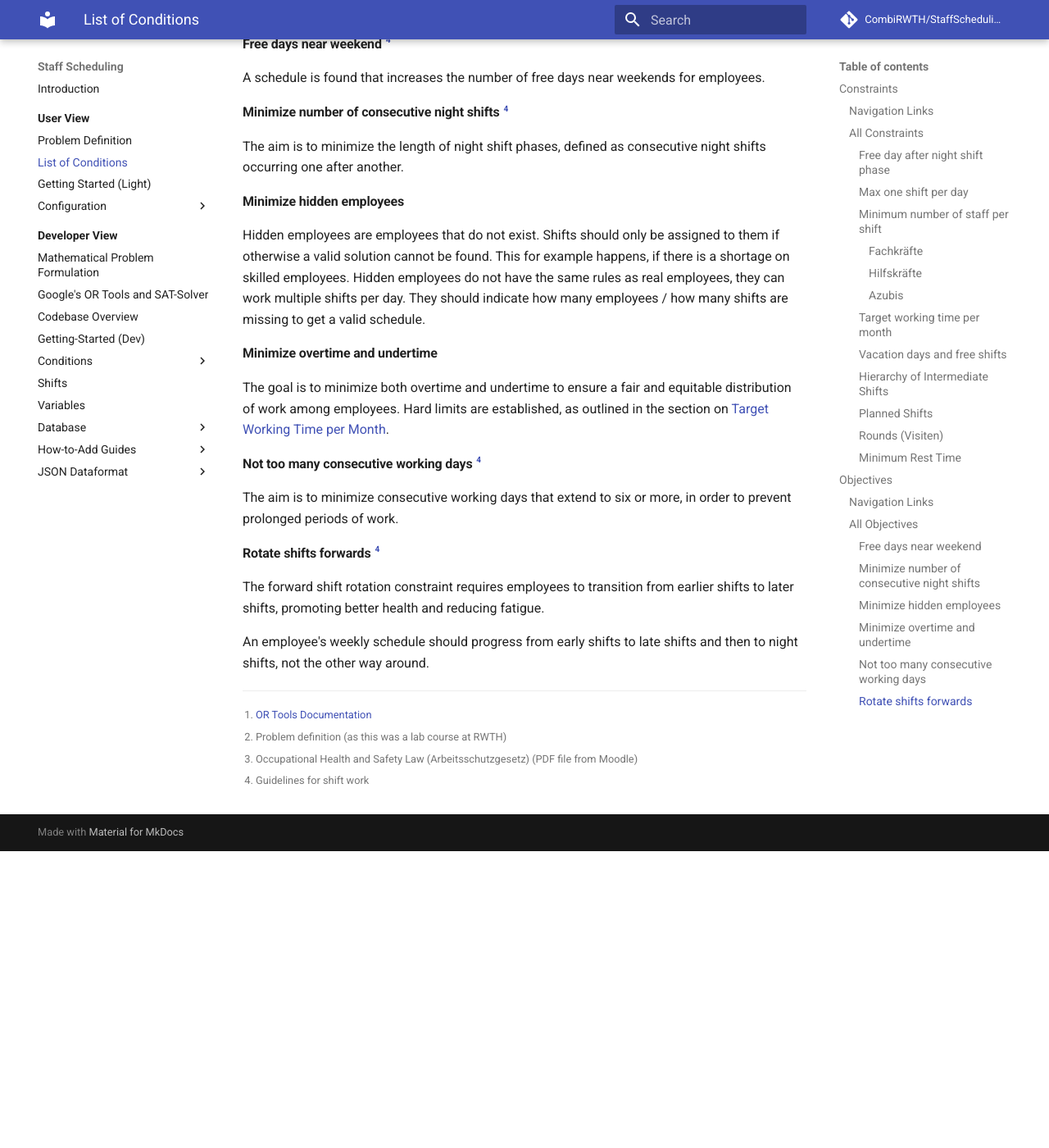
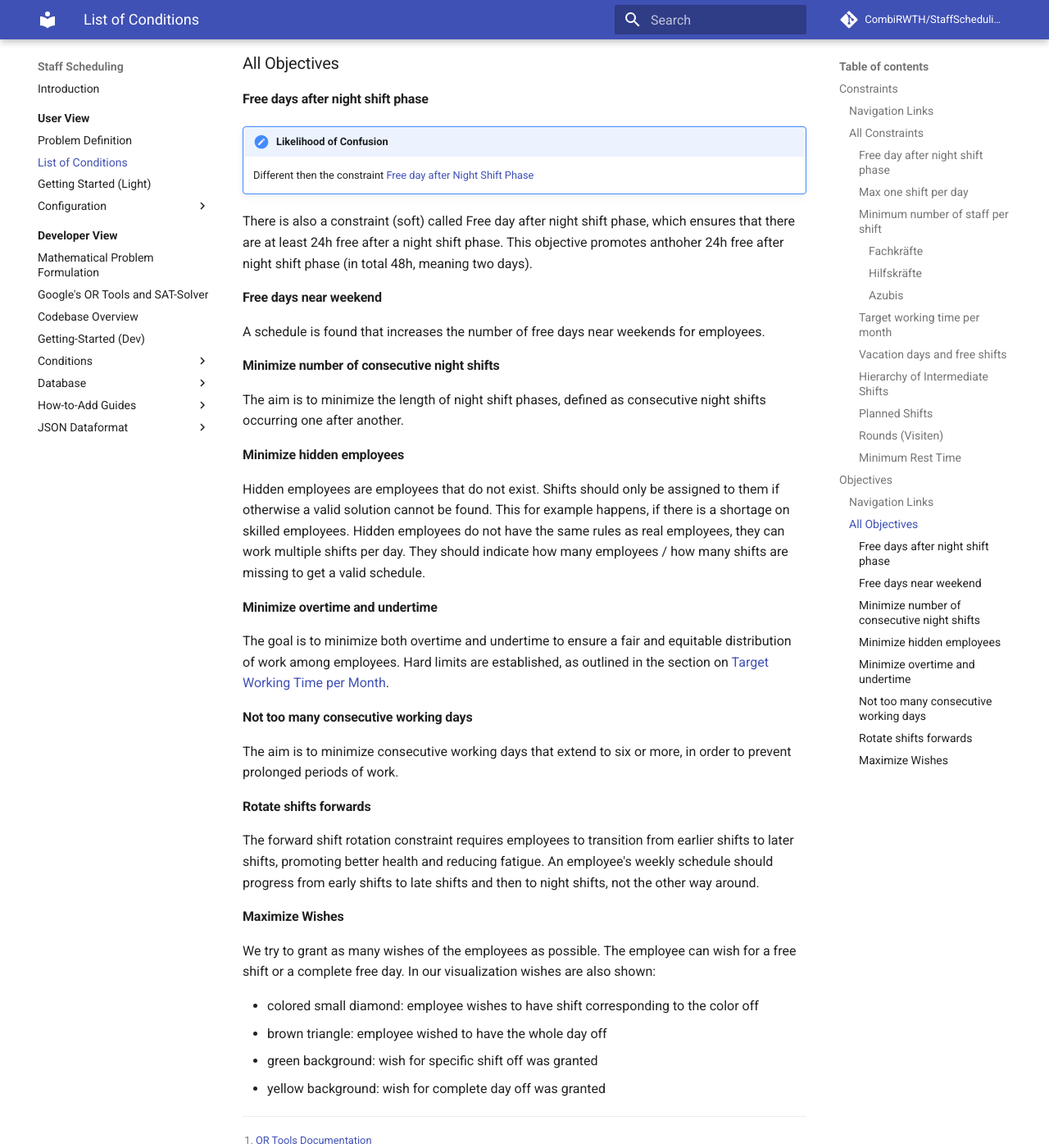
Before and after one commit to CombiRWTH/StaffScheduling, an MkDocs documentation site: the page built from docs/user-view/list-of-conditions.md, in a window 1280 px wide and 1400 px high, scrolled down 3784 px. Shown: the whole window at 82% size. Built offline with MkDocs 1.6.1 and Material for MkDocs 9.7.7, drawn with Linux system fonts in a browser that asks for light colours; comment, search, counter and statistics services are not loaded; before the commit the page ends 4822 px from its top, so only the background shows below that; some of the changed text lies outside the part shown.

Commit message:
Docs/objectives dev view (#166)
* added dev/objective/free-days (48h)

* added dev/objective/maximizie wishes

* added dev/objective/minimize number of consecutive night shifts

* added dev/objective/minimize hidden employees

* added dev/objective/minimize-over-and-undertime

* added dev/objective/not too long consecutive working days

* added dev/objective/rotating shifts

* updated navigation links in objectives in user-view

* updatet mkdocs.yml

* add docs/dev/index

---------

Co-authored-by: Anas101101 <73855215+Anas101101@users.noreply.github.com>

````diff
--- a/docs/user-view/list-of-conditions.md
+++ b/docs/user-view/list-of-conditions.md
@@ -123,40 +123,82 @@ objectives = [
 ```
 
 ## Navigation Links
+- [Free days after night shift phase](#free-days-after-night-shift-phase)
 - [Free days near weekend](#free-days-near-weekend)
-- [Minimize number of consecutive night shifts](#Minimize-number-of-consecutive-night-shifts)
+- [Minimize number of consecutive night shifts](#minimize-number-of-consecutive-night-shifts)
 - [Minimize hidden employees](#minimize-hidden-employees)
 - [Minimize overtime and undertime](#minimize-overtime-and-undertime)
 - [Not too many consecutive working days](#not-too-many-consecutive-working-days)
-- [Rotate shifts forwards](#Rotate-shifts-forwards)
+- [Rotate shifts forwards](#rotate-shifts-forwards)
+- [Maximize Wishes](#maximize-wishes)
 
 ## All Objectives
 
-### Free days near weekend [^4]
+
+### Free days after night shift phase
+# --8<-- [start:free-days-after-night-shift-phase]
+!!! note "Likelihood of Confusion"
+
+    Different then the constraint [Free day after Night Shift Phase](#free-day-after-night-shift-phase-4)
+
+There is also a constraint (soft) called Free day after night shift phase, which ensures that there are at least 24h free after a night shift phase.
+This objective promotes anthoher 24h free after night shift phase (in total 48h, meaning two days).
+# --8<-- [end:free-days-after-night-shift-phase]
+
+
+### Free days near weekend
 A schedule is found that increases the number of free days near weekends for employees.
 
-### Minimize number of consecutive night shifts [^4]
+
+### Minimize number of consecutive night shifts
+# --8<-- [start:min-num-of-cons-night-shifts]
 The aim is to minimize the length of night shift phases, defined as consecutive night shifts occurring one after another.
+# --8<-- [end:min-num-of-cons-night-shifts]
+
 
 ### Minimize hidden employees
+# --8<-- [start:minimize-hidden-employees]
 Hidden employees are employees that do not exist. Shifts should only be assigned to
 them if otherwise a valid solution cannot be found. This for example happens, if there
 is a shortage on skilled employees.
 Hidden employees do not have the same rules as real employees, they can work multiple
 shifts per day. They should indicate how many employees / how many shifts are missing
 to get a valid schedule.
+# --8<-- [end:minimize-hidden-employees]
+
 
 ### Minimize overtime and undertime
+# --8<-- [start:min-over-and-undertime]
 The goal is to minimize both overtime and undertime to ensure a fair and equitable distribution of work among employees. Hard limits are established, as outlined in the section on [Target Working Time per Month](#target-working-time-per-month).
-
-### Not too many consecutive working days [^4]
-The aim is to minimize consecutive working days that extend to six or more, in order to prevent prolonged periods of work.
+# --8<-- [end:min-over-and-undertime]
 
 
-### Rotate shifts forwards [^4]
+
+### Not too many consecutive working days
+# --8<-- [start:min-working-phases]
+The aim is to minimize consecutive working days that extend to six or more, in order to prevent prolonged periods of work.
+# --8<-- [end:min-working-phases]
+
+
+
+### Rotate shifts forwards
+# --8<-- [start:rotate-shifts-forwards]
 The forward shift rotation constraint requires employees to transition from earlier shifts to later shifts, promoting better health and reducing fatigue.
+An employee's weekly schedule should progress from early shifts to late shifts and then to night shifts, not the other way around.
+# --8<-- [end:rotate-shifts-forwards]
 
-An employee's weekly schedule should progress from early shifts to late shifts and then to night shifts, not the other way around.
+
+### Maximize Wishes
+# --8<-- [start:maximize-wishes]
+We try to grant as many wishes of the employees as possible. The employee can wish for a free shift or a complete free day.
+In our visualization wishes are also shown:
+
+- colored small diamond: employee wishes to have shift corresponding to the color off
+- brown triangle: employee wished to have the whole day off
+- green background: wish for specific shift off was granted
+- yellow background: wish for complete day off was granted
+# --8<-- [end:maximize-wishes]
+
 
 
 [^1]: [OR Tools Documentation](https://developers.google.com/optimization/reference/python/sat/python/cp_model#cp_model.CpModel)
--- a/mkdocs.yml
+++ b/mkdocs.yml
@@ -7,7 +7,7 @@ repo_name: CombiRWTH/StaffScheduling
 nav:
   - Introduction: index.md
   - User View:
-      - user-view/index.md
+      - User View: user-view/index.md
       - Problem Definition: user-view/problem-definition.md
       - List of Conditions: user-view/list-of-conditions.md
       - Getting Started (Light): user-view/getting-started-light-version.md
@@ -24,7 +24,7 @@ nav:
           - Preplanning Shifts: user-view/configuration/planned-shifts.md
 
   - Developer View:
-      - developer-view/index.md
+      - Developer View: developer-view/index.md
       - Mathematical Problem Formulation: developer-view/mathematical-problem-formulation.md
       - Google's OR Tools and SAT-Solver: developer-view/ortools.md
       - Codebase Overview: developer-view/codebase-overview.md
@@ -43,19 +43,19 @@ nav:
           - Objectives:
               - Total Objective Function: developer-view/conditions/total-objective-function.md
               - Free days near weekend: developer-view/conditions/free-days-near-weekend.md
-              - Minimize number of consecutive night shifts: developer-view/conditions/Minimize-number-of-consecutive-night-shifts.md
+              - Minimize number of consecutive night shifts: developer-view/conditions/minimize-number-of-consecutive-night-shifts.md
               - Minimize hidden employees: developer-view/conditions/minimize-hidden-employees.md
               - Minimize overtime and undertime: developer-view/conditions/minimize-overtime-and-undertime.md
               - Not too many consecutive working days: developer-view/conditions/not-too-many-consecutive-working-days.md
-              - Rotate shifts forwards: developer-view/conditions/Rotate-shifts-forwards.md
-      - Shifts: developer-view/shifts.md
-      - Variables: developer-view/variables.md
+              - Rotate shifts forwards: developer-view/conditions/rotate-shifts-forwards.md
+              - Free days after night shift phase: developer-view/conditions/free-days-after-night-shift-phase-objective.md
+              - Maximize Wishes: developer-view/conditions/maximize-wishes.md
       - Database:
             - Connection and Overview: developer-view/database-overview/database-connection.md
             - Tables: developer-view/database-overview/database-tables.md
             - Queries: developer-view/database-overview/database-queries.md
       - How-to-Add Guides:
-          - developer-view/how-to-add/index.md
+          - How-to-Add Guides: developer-view/how-to-add/index.md
           - How to add a Constraint: developer-view/how-to-add/how-to-add-constraint.md
           - How to add a Objective: developer-view/how-to-add/how-to-add-objective.md
           - How to add a Variable: developer-view/how-to-add/how-to-add-variable.md
````
Also changed, not shown: docs/developer-view/conditions/free-days-after-night-shift-phase-objective.md (added, +23 -0 lines), docs/developer-view/conditions/maximize-wishes.md (added, +14 -0 lines), docs/developer-view/conditions/minimize-hidden-employees.md (added, +14 -0 lines), docs/developer-view/conditions/minimize-number-of-consecutive-night-shifts.md (added, +14 -0 lines), docs/developer-view/conditions/minimize-overtime-and-undertime.md (added, +16 -0 lines), docs/developer-view/conditions/not-too-many-consecutive-working-days.md (added, +19 -0 lines), docs/developer-view/conditions/rotate-shifts-forwards.md (added, +23 -0 lines), docs/developer-view/index.md (+12 -1 lines).
